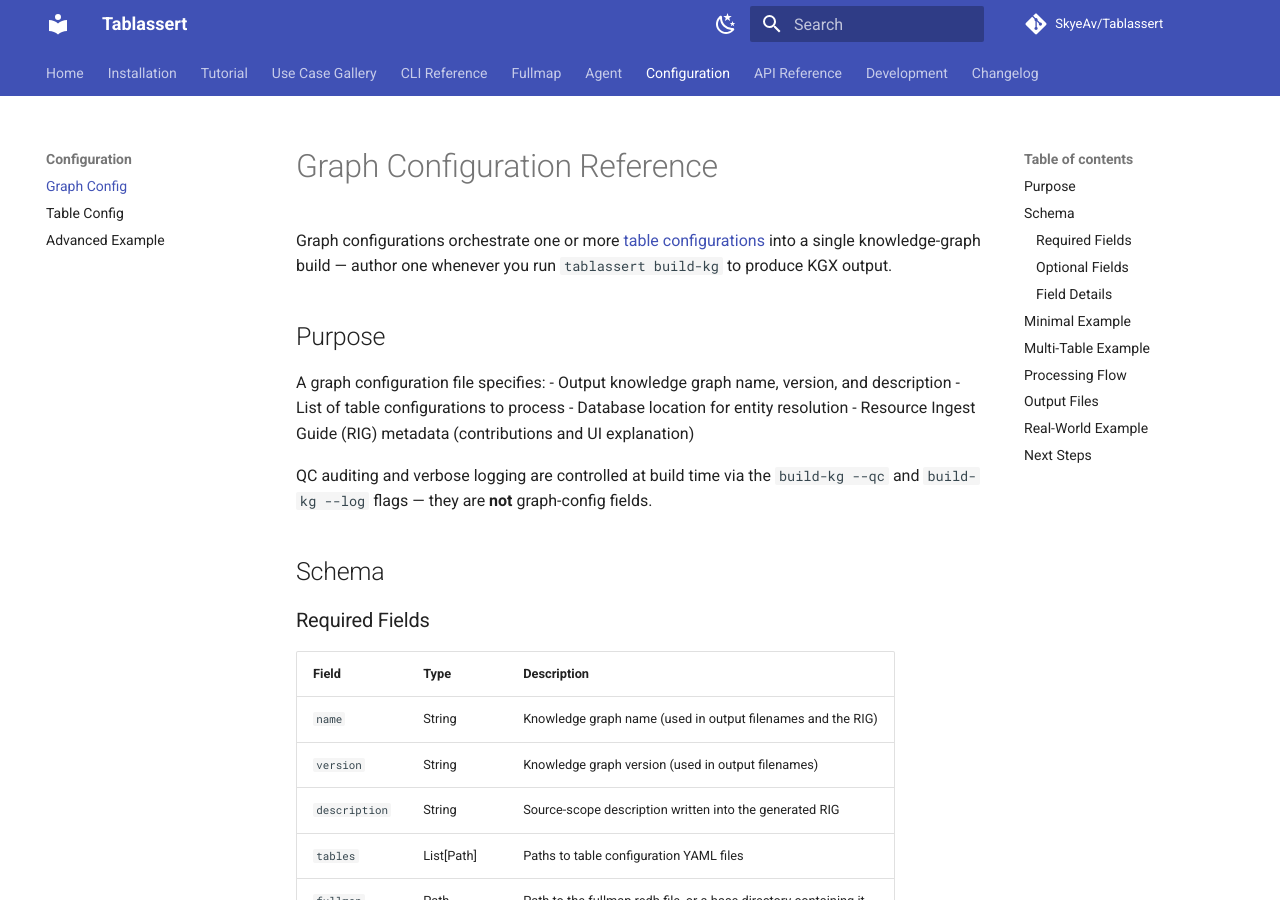
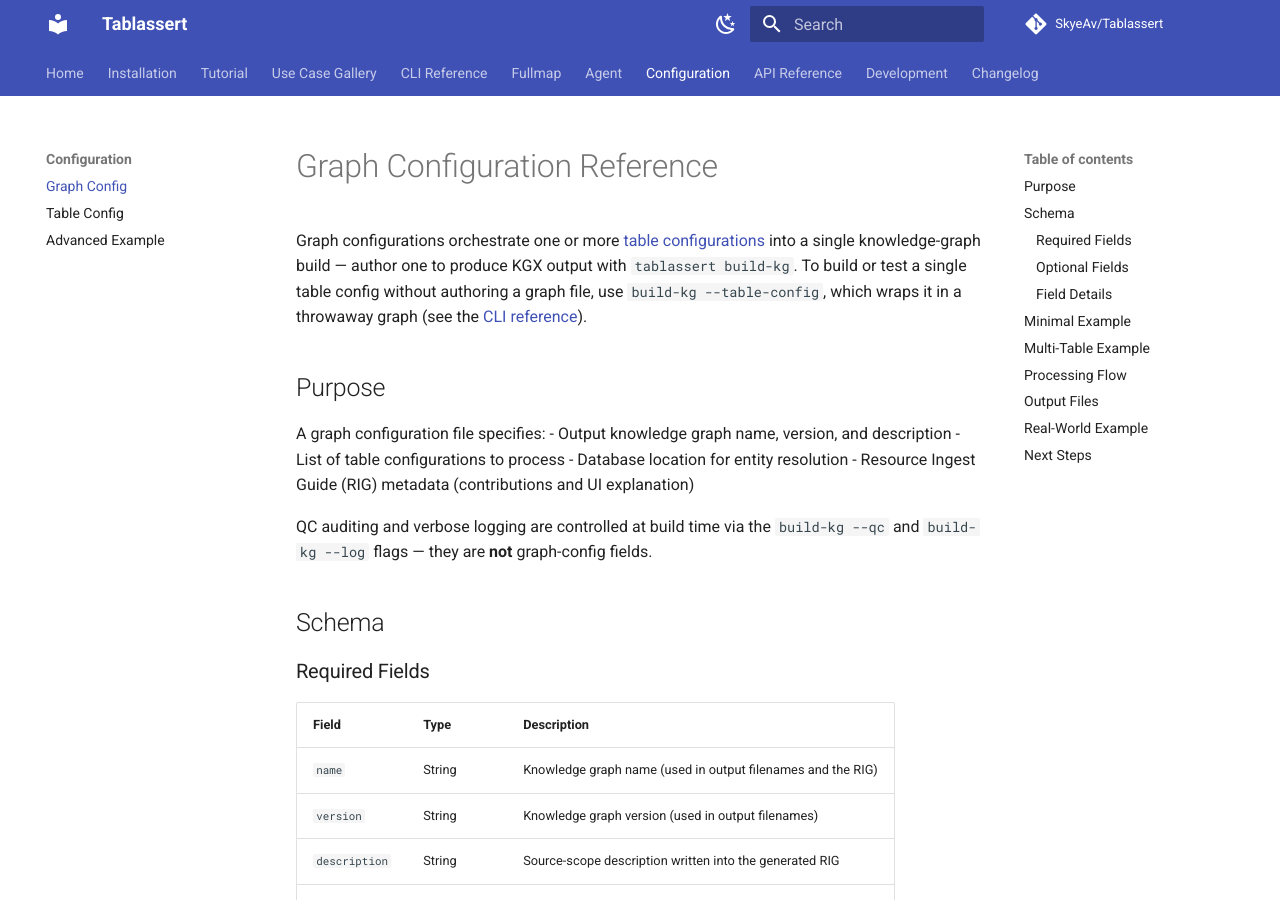
Before and after one commit to SkyeAv/Tablassert3.0.0, an MkDocs documentation site: the page built from docs/configuration/graph.md, in a window 1280 px wide and 900 px high. Built offline with MkDocs 1.6.1 and Material for MkDocs 9.7.7, drawn with Linux system fonts in a browser that asks for light colours; comment, search, counter and statistics services are not loaded.

Commit message:
docs: address CodeRabbit feedback (table-config exception, regex capabilities, QC opt-in)

```diff
--- a/docs/configuration/graph.md
+++ b/docs/configuration/graph.md
@@ -1,6 +1,6 @@
 # Graph Configuration Reference
 
-Graph configurations orchestrate one or more [table configurations](table.md) into a single knowledge-graph build — author one whenever you run `tablassert build-kg` to produce KGX output.
+Graph configurations orchestrate one or more [table configurations](table.md) into a single knowledge-graph build — author one to produce KGX output with `tablassert build-kg`. To build or test a single table config without authoring a graph file, use `build-kg --table-config`, which wraps it in a throwaway graph (see the [CLI reference](../cli.md#build-kg)).
 
 ## Purpose
 
```
Also changed, not shown: docs/examples.md (+1 -1 lines), docs/tutorial.md (+1 -1 lines).
